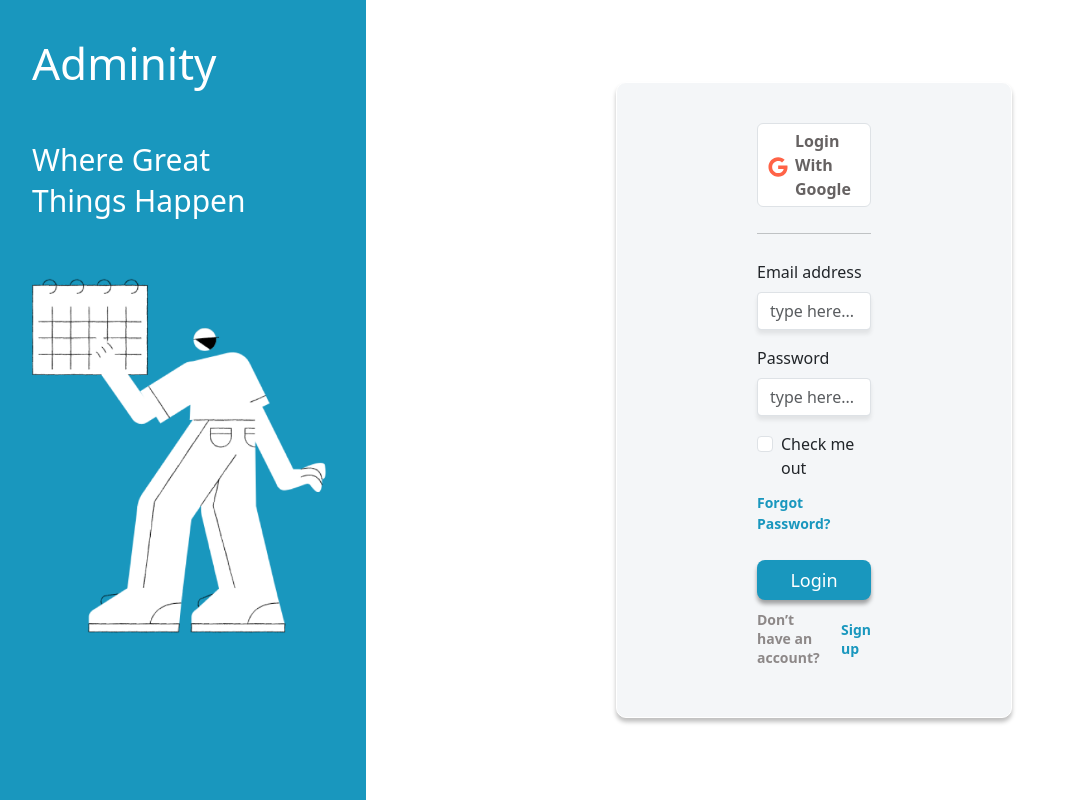
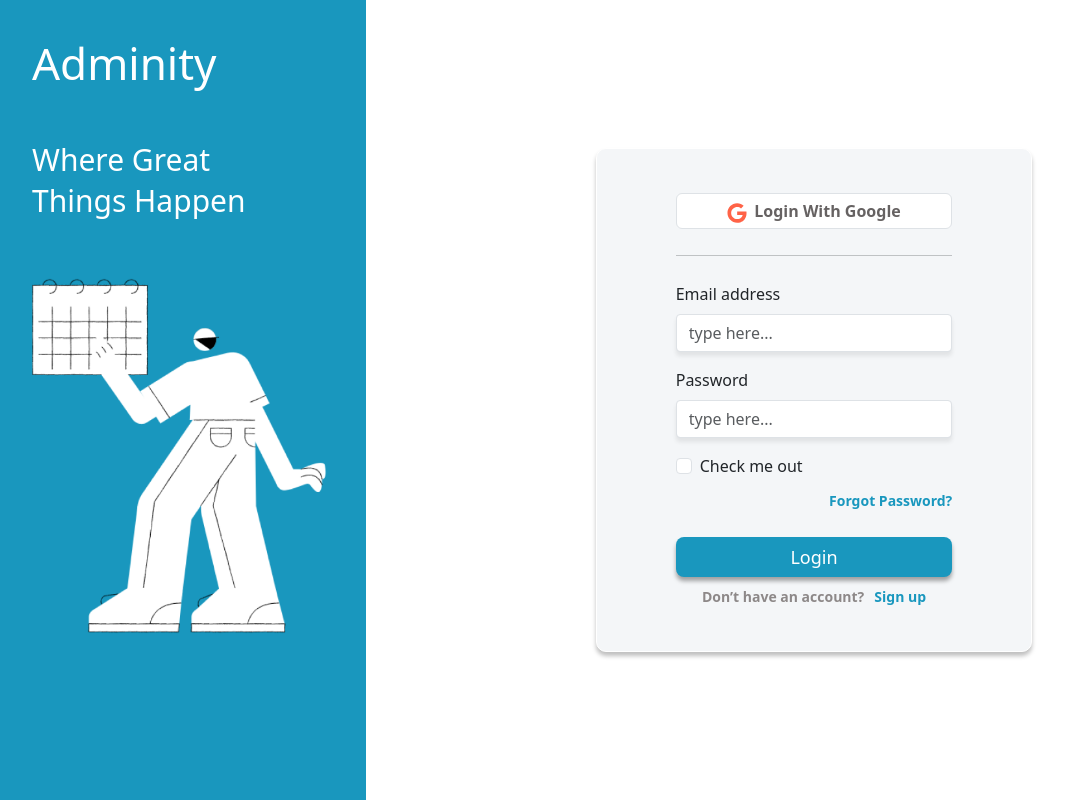
Before and after one commit to maria-anwar/adminity, a React (Create React App) app: page /login in a window 1280 px wide. Shown: the whole page, without its empty margins (18-1083 px from the left). Built offline with nearby package versions, Linux system fonts and the light colour scheme.

Commit message:
login is set

```diff
--- a/src/views/css/auth.css
+++ b/src/views/css/auth.css
@@ -52,18 +52,20 @@
     width: 100%;
     display: flex;
     /* padding: 40px 250px 0px 250px; */
-    padding-left:250px;
-    padding-right:250px;
+    /* padding-left:250px; */
+    padding-left: 18%;
+    padding-right: 18%;
     justify-content: center;
     align-items: center;
-    /* gap: 10px; */
-    /* flex: 1 0 0; */
-    /* align-self: stretch; */
-    /* border: 1px solid red; */
+
 }
 .login-section .login-main{
     display: flex;
-    padding: 40px 140px 40px 140px;
+    /* padding: 40px 140px 40px 140px; */
+    padding-top: 10%;
+    padding-bottom: 8%;
+    padding-left: 18%;
+    padding-right: 18%;
     flex-direction: column;
     align-items: center;
     gap: 10px;
@@ -187,3 +189,7 @@ form{
 .sign-link:hover{
     text-decoration: underline;
 }
+
+.m{
+    position: absolute;
+}
```
